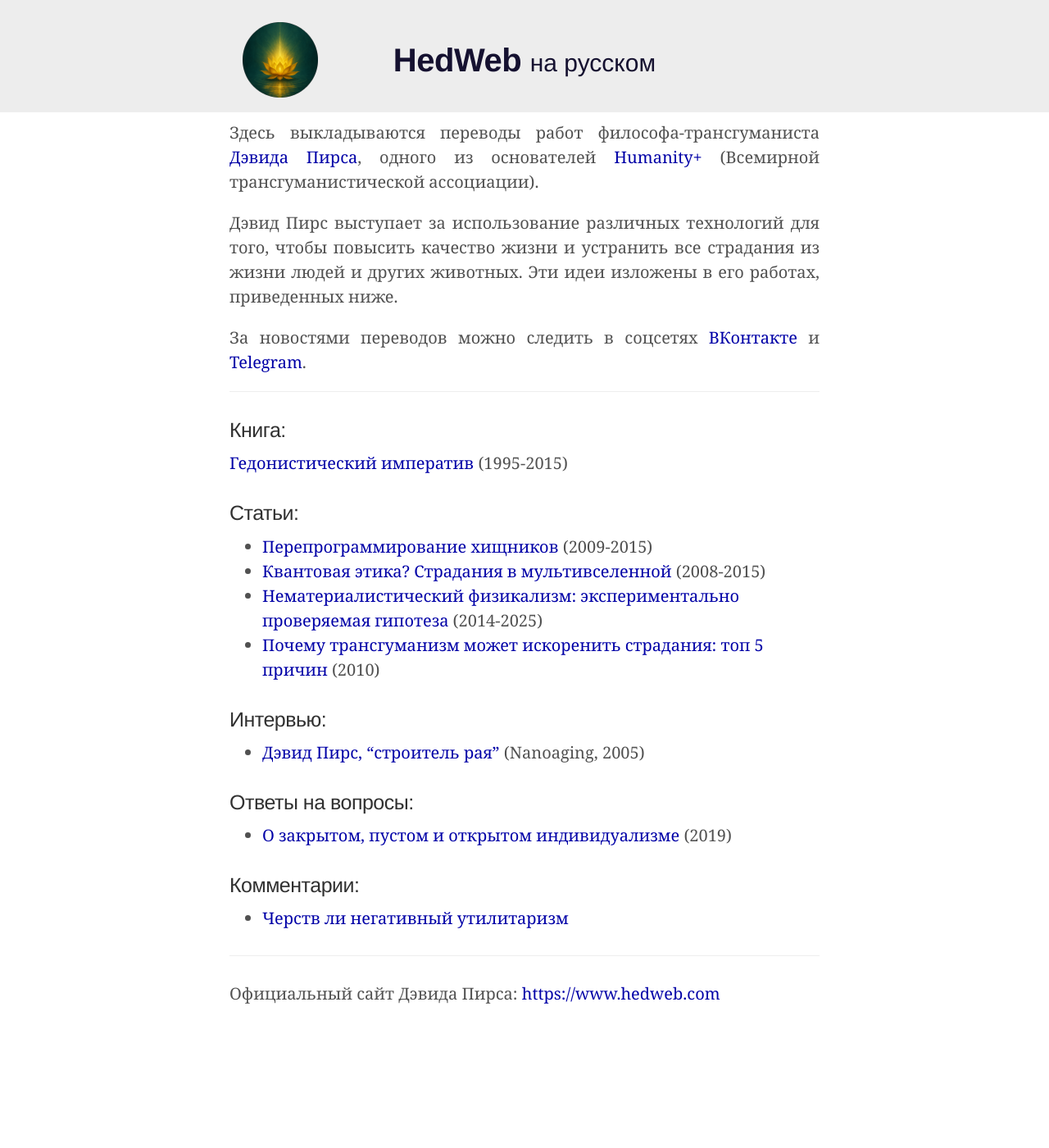
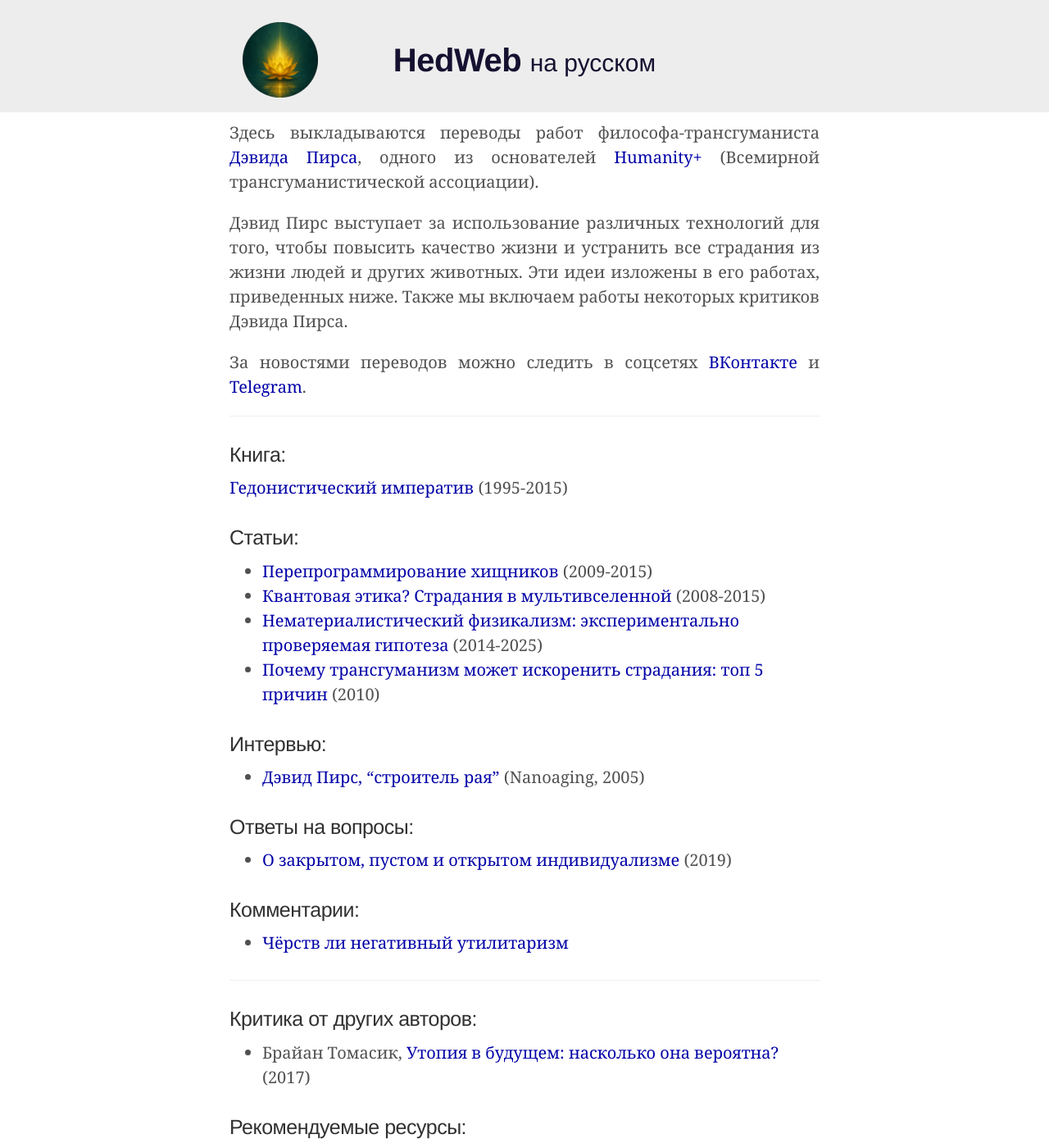
Before and after one commit to HedWeb-RU/hedweb-ru.github.io, a Jekyll site: the page built from index.md, in a window 1280 px wide and 1400 px high. Shown: the whole window at 82% size. Built offline with Jekyll 4.4.1, drawn with Linux system fonts in a browser that asks for light colours; some of the changed text lies outside the part shown.

Commit message:
Update index.md

```diff
--- a/index.md
+++ b/index.md
@@ -5,7 +5,7 @@ excerpt: "Здесь выкладываются переводы работ фи
 ---
 Здесь выкладываются переводы работ философа-трансгуманиста [Дэвида Пирса](https://ru.wikipedia.org/wiki/%D0%9F%D0%B8%D1%80%D1%81%2C_%D0%94%D1%8D%D0%B2%D0%B8%D0%B4_(%D1%84%D0%B8%D0%BB%D0%BE%D1%81%D0%BE%D1%84)), одного из основателей [Humanity+](https://ru.wikipedia.org/wiki/Humanity%2B) (Всемирной трансгуманистической ассоциации).
 
-Дэвид Пирс выступает за использование различных технологий для того, чтобы повысить качество жизни и устранить все страдания из жизни людей и других животных. Эти идеи изложены в его работах, приведенных ниже.
+Дэвид Пирс выступает за использование различных технологий для того, чтобы повысить качество жизни и устранить все страдания из жизни людей и других животных. Эти идеи изложены в его работах, приведенных ниже. Также мы включаем работы некоторых критиков Дэвида Пирса.
 
 За новостями переводов можно следить в соцсетях [ВКонтакте]({{ site.admin.vk }}) и [Telegram]({{ site.admin.telegram }}).
 
@@ -31,7 +31,20 @@ excerpt: "Здесь выкладываются переводы работ фи
 
 ### Комментарии:
 
-- [Черств ли негативный утилитаризм](https://reducingsuffering.github.io/david-pearce-2.html)
+- [Чёрств ли негативный утилитаризм](https://reducingsuffering.github.io/david-pearce-2.html)
+
+---
+
+### Критика от других авторов:
+
+- Брайан Томасик, [Утопия в будущем: насколько она вероятна?](https://reducingsuffering.github.io/brian-tomasik-how-likely-is-a-far-future-utopia.html) (2017)
+
+### Рекомендуемые ресурсы:
+
+- [Уменьшение страданий](https://reducingsuffering.github.io/)
+- [Эффективный альтруизм](https://ea-ru.org/)
+- [LessWrong на русском](https://lesswrong.ru/)
+- [Matter & Mind](https://ubq124.wordpress.com/)
 
 ---
 
```
